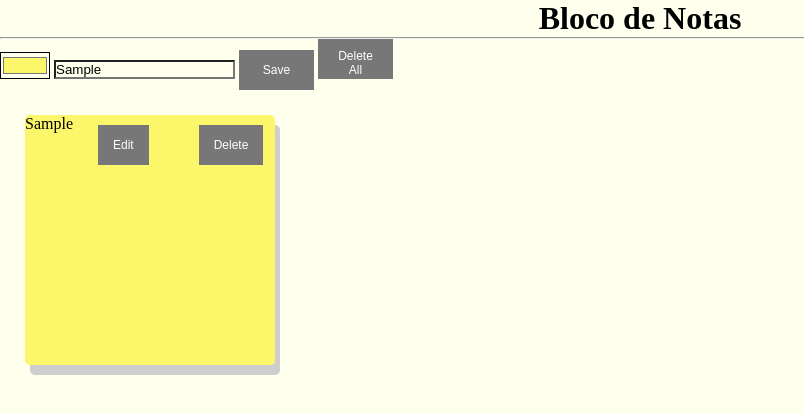
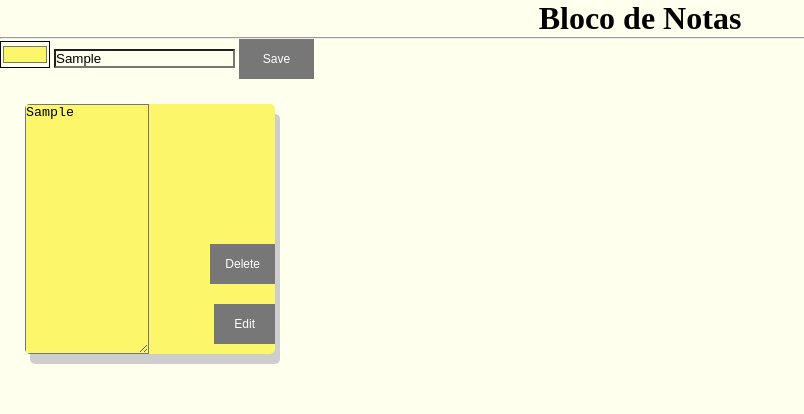
Before and after one commit to LinkOort/jsnotes, a plain HTML site: page index.html in a window 1280 px wide. Both pictures are taken after typing "Sample" into the empty fields and a click on the button "Save". Shown: the whole page, without its empty margins (0-804 px from the left). Drawn offline with Linux system fonts and the light colour scheme.

Commit message:
alguma coisa

```diff
--- a/index.html
+++ b/index.html
@@ -13,7 +13,6 @@
         <input type="color" id="color" value="#fcf76a">
         <input type="text" id="nota" class="not">
         <button type="button" class="btnSave">Save</button>
-        <button type="button" class="delAll">Delete All</button>
     </div>
         <div id="principal">
         </div>
--- a/main.css
+++ b/main.css
@@ -10,7 +10,7 @@ header{
     color: black;
     padding: 25px;
 }
-.btnSave, .btnEdit, .btnDel, .delAll{
+.btnSave, .btnEdit, .btnDel{
     background-color: #777;
     border: none;
     color: white;
@@ -28,9 +28,16 @@ header{
     color: black;
 }
 .btnEdit, .btnDel{
-    display: block;
-    margin: 10px 25px;
+    position: relative;
 }
+.btnEdit{
+    top: 200px;
+    left: 65px;
+}
+.btnDel{
+    top: 140px;
+}
+
 ul{
     padding: 48px;
 }
@@ -53,3 +60,7 @@ p:hover{
 p {
     display: inline-flex;
 }
+textarea{
+    position: relative;
+    background: none;
+}
--- a/main.js
+++ b/main.js
@@ -12,12 +12,17 @@ bSave.addEventListener("click", function(event){
     var liNota = document.createElement("p");
     liNota.setAttribute("id", "anotacao");
     liNota.classList.add("note");
-    liNota.textContent = nota.value;
     document.body.appendChild(liNota);
     document.getElementById("principal").appendChild(liNota);
    	 	var addId = document.getElementsByClassName("note");
  		for (var i = 0; i < addId.length; i++) //modifica a ordem dos IDs numericamente
- 		addId[i].id = "anotacao" + (i + 1);
+         addId[i].id = "anotacao" + (i + 1);
+
+    var txt = document.createElement("textarea");
+    txt.classList.add("txtarea");
+    txt.textContent = nota.value;
+    document.body.appendChild(txt);
+    liNota.appendChild(txt);
 
     var bEdit = document.createElement("button");
     bEdit.addEventListener("click", edtNote);
@@ -44,21 +49,17 @@ bSave.addEventListener("click", function(event){
     document.getElementById("anotacao" + i).style.backgroundColor = color;
 });
 
-var bdelAll = document.querySelector(".delAll");
-bdelAll.addEventListener("click", function(event){
-	event.preventDefault();
-	console.log("kk");
-	//montar a estrutura do apagar tudo
-});
-
-function delNote(event){
+function delNote(del){
     var rmId = document.getElementsByClassName("note");
  		for (var i = 0; i < rmId.length; i++) //Remove
  		rmId[i].id = "anotacao" + (i + 1);
     note = document.getElementById("anotacao" + i);
-    note.remove();
-    localStorage.removeItem("nota" + 1);
+    note.remove(del.target.note);
+    console.log(del.target.note);
+
 };
-function edtNote(event){
-    var content  = document.querySelector(".nota").textContent;
+function edtNote(edt){
+    var content  = document.querySelector(".note").textContent;
+    nota.value = content;
+
 };
```
